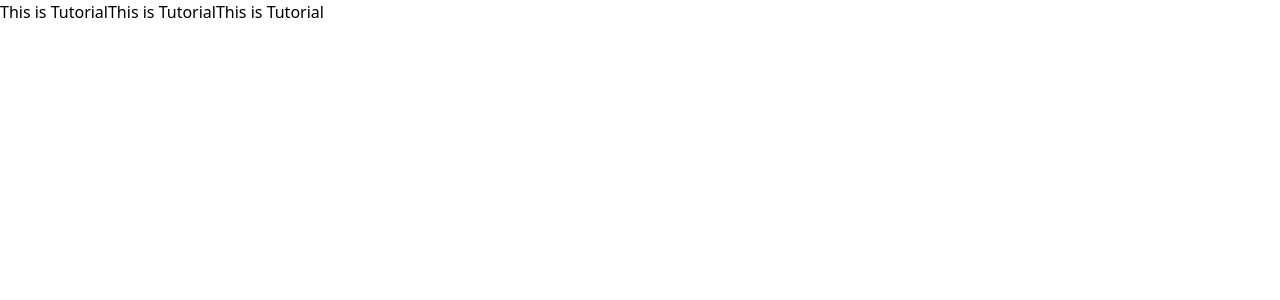
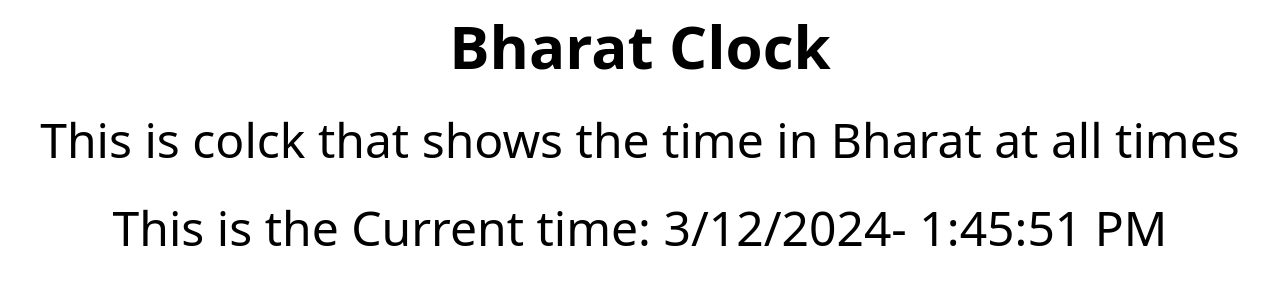
Before and after one commit to hellokanhaiya/react-tutorial, a React (Vite) app: page / in a window 1280 px wide. Shown: the top 300 px of the page. Built offline with nearby package versions, Linux system fonts and the light colour scheme.

Commit message:
4 Bharat Project

```diff
--- a/src/App.jsx
+++ b/src/App.jsx
@@ -1,13 +1,15 @@
-import { useState } from "react";
-
-function App({ children }) {
-  const [count, setCount] = useState(0);
-
+import React from "react";
+import MainHeading from "./components/MainHeading";
+import IndeanTime from "./components/Indean-time";
+import CurrentTime from "./components/Current-time";
+const App = () => {
   return (
     <div>
-      <main className="flex ">{children}</main>
+      <MainHeading></MainHeading>
+      <IndeanTime></IndeanTime>
+      <CurrentTime></CurrentTime>
     </div>
   );
-}
+};
 
 export default App;
--- /dev/null
+++ b/src/components/Current-time.jsx
@@ -0,0 +1,12 @@
+function CurrentTime() {
+  let time = new Date();
+  return (
+    <div>
+      <p className="text-center my-10 text-5xl">
+        This is the Current time: {time.toLocaleDateString()}-{" "}
+        {time.toLocaleTimeString()}
+      </p>
+    </div>
+  );
+}
+export default CurrentTime;
--- /dev/null
+++ b/src/components/Indean-time.jsx
@@ -0,0 +1,10 @@
+function IndeanTime() {
+  return (
+    <div className="text-5xl">
+      <p className="text-center my-10">
+        This is colck that shows the time in Bharat at all times
+      </p>
+    </div>
+  );
+}
+export default IndeanTime;
--- /dev/null
+++ b/src/components/MainHeading.jsx
@@ -0,0 +1,6 @@
+function MainHeading() {
+  return (
+    <div className="text-center text-6xl font-bold my-4">Bharat Clock</div>
+  );
+}
+export default MainHeading;
--- a/src/main.jsx
+++ b/src/main.jsx
@@ -5,10 +5,6 @@ import "./index.css";
 
 ReactDOM.createRoot(document.getElementById("root")).render(
   <React.StrictMode>
-    <App>
-      <div>This is Tutorial </div>
-      <div>This is Tutorial </div>
-      <div>This is Tutorial </div>
-    </App>
+    <App />
   </React.StrictMode>
 );
```
